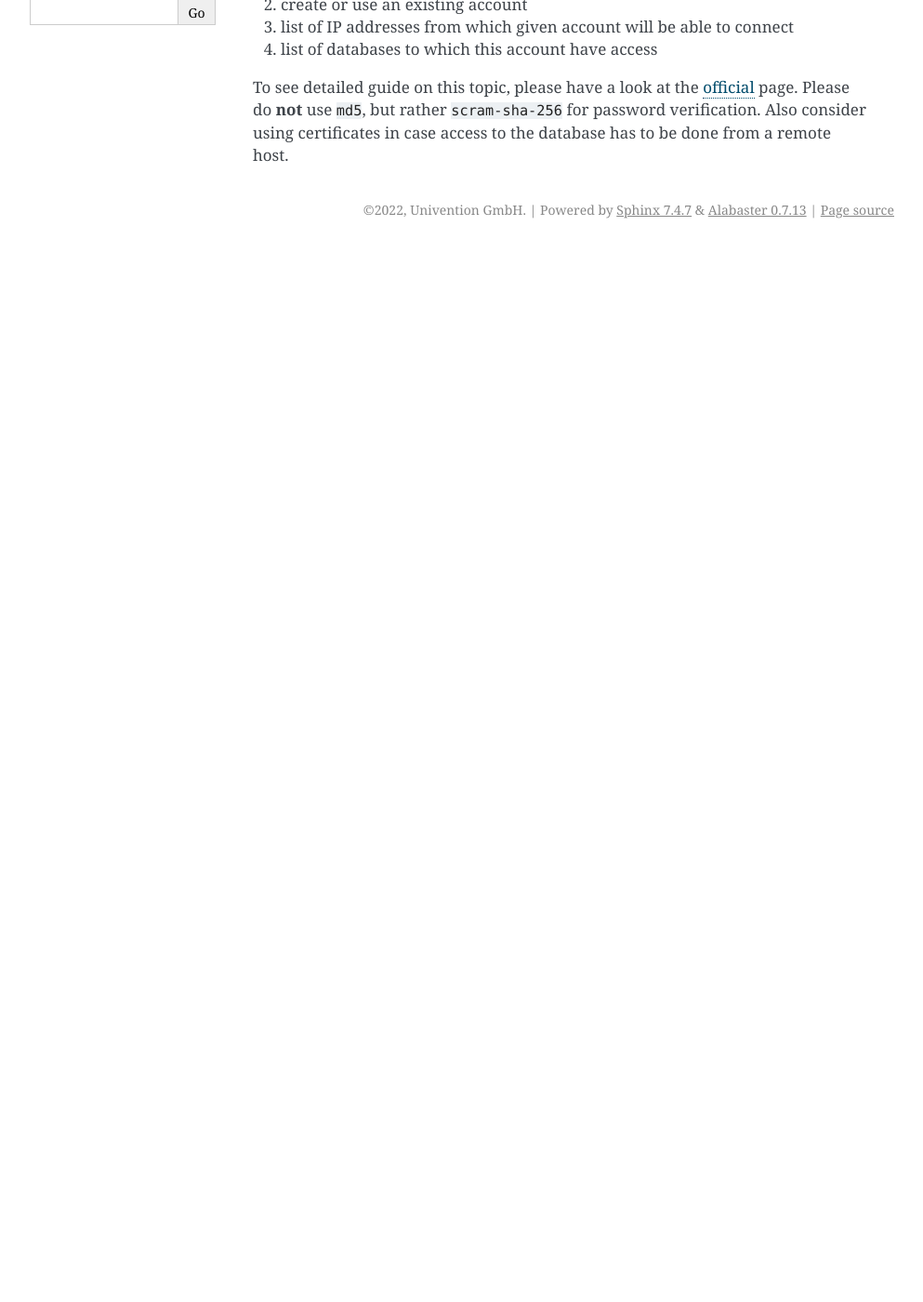
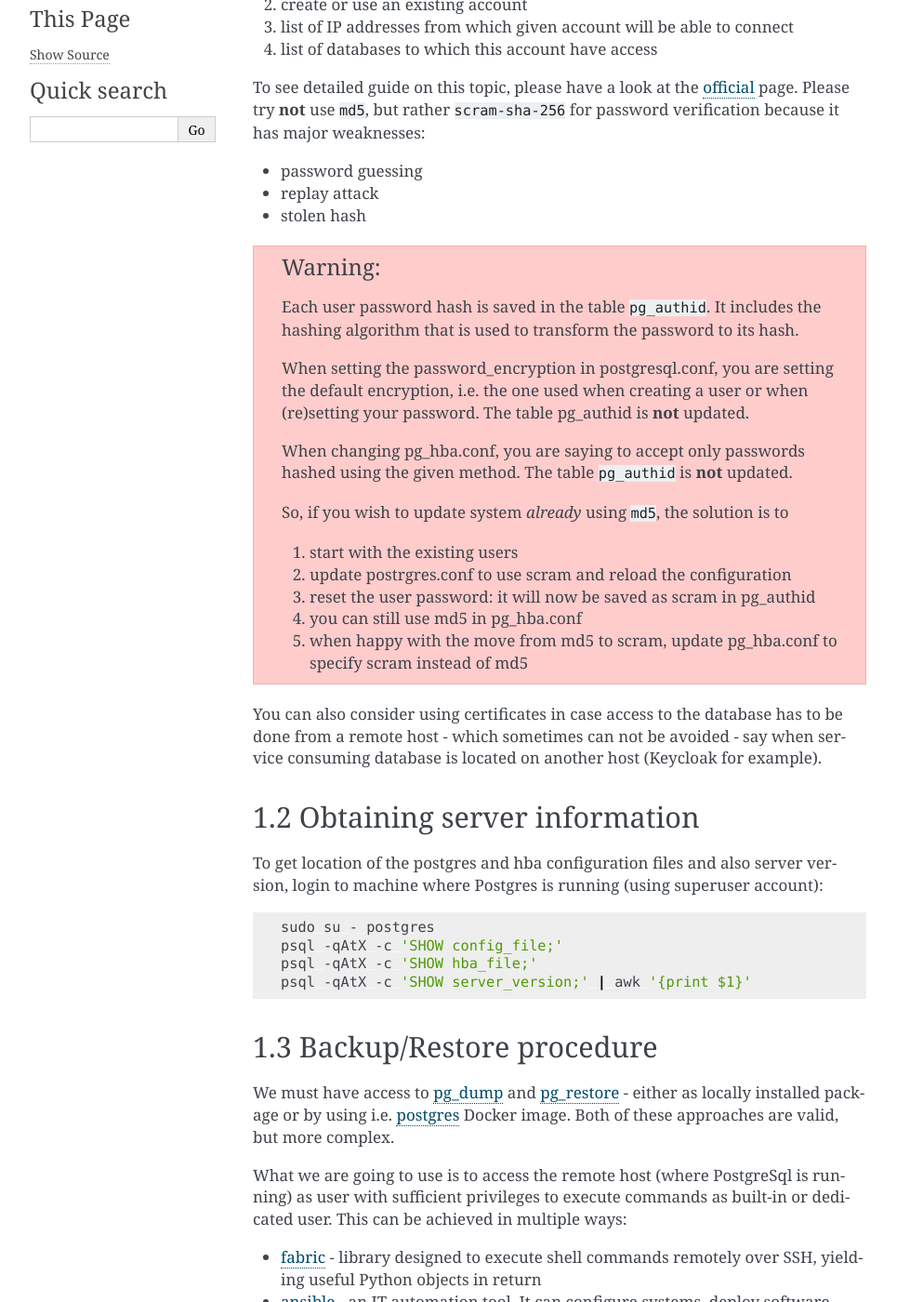
Before and after one commit to nikoladsp/-univention_db_tools, a Sphinx documentation site: the page built from doc/configuration/postgres.rst, in a window 1280 px wide and 1400 px high, scrolled down 270 px. Shown: the whole window at 93% size, without its empty margins (148-1141 px from the left). Built offline with Sphinx 7.4.7, drawn with Linux system fonts in a browser that asks for light colours; before the commit the page ends 900 px from its top, so only the background shows below that; some of the changed text lies outside the part shown.

Commit message:
* supported db class * postgres configuration docs updated

```diff
--- a/doc/configuration/postgres.rst
+++ b/doc/configuration/postgres.rst
@@ -14,5 +14,100 @@
 #. list of databases to which this account have access
 
 To see detailed guide on this topic, please have a look at the `official <https://www.postgresql.org/docs/current/auth-pg-hba-conf.html>`_
-page. Please do **not** use ``md5``, but rather ``scram-sha-256`` for password verification. Also consider using
-certificates in case access to the database has to be done from a remote host.
+page. Please try **not** use ``md5``, but rather ``scram-sha-256`` for password verification because it has major
+weaknesses:
+
+* password guessing
+* replay attack
+* stolen hash
+
+.. warning::
+
+   Each user password hash is saved in the table ``pg_authid``. It includes the hashing algorithm that is used to
+   transform the password to its hash.
+
+   When setting the password_encryption in postgresql.conf, you are setting the default encryption, i.e. the one used
+   when creating a user or when (re)setting your password. The table pg_authid is **not** updated.
+
+   When changing pg_hba.conf, you are saying to accept only passwords hashed using the given method. The table
+   ``pg_authid`` is **not** updated.
+
+   So, if you wish to update system *already* using ``md5``, the solution is to
+
+   #. start with the existing users
+   #. update postrgres.conf to use scram and reload the configuration
+   #. reset the user password: it will now be saved as scram in pg_authid
+   #. you can still use md5 in pg_hba.conf
+   #. when happy with the move from md5 to scram, update pg_hba.conf to specify scram instead of md5
+
+You can also consider using certificates in case access to the database has to be done from a remote host - which
+sometimes can not be avoided - say when service consuming database is located on another host (Keycloak for example).
+
+Obtaining server information
+-----------------------------------
+
+To get location of the postgres and hba configuration files and also server version, login to machine where Postgres is
+running (using superuser account):
+
+.. code-block:: bash
+
+   sudo su - postgres
+   psql -qAtX -c 'SHOW config_file;'
+   psql -qAtX -c 'SHOW hba_file;'
+   psql -qAtX -c 'SHOW server_version;' | awk '{print $1}'
+
+Backup/Restore procedure
+-----------------------------------
+
+We must have access to `pg_dump <https://www.postgresql.org/docs/current/app-pgdump.html>`_ and
+`pg_restore <https://www.postgresql.org/docs/current/app-pgrestore.html>`_ - either as locally installed package or by
+using i.e. `postgres <https://hub.docker.com/_/postgres>`_ Docker image. Both of these approaches are valid, but more
+complex.
+
+What we are going to use is to access the remote host (where PostgreSql is running) as user with sufficient
+privileges to execute commands as built-in or dedicated user. This can be achieved in multiple ways:
+
+* `fabric <https://www.fabfile.org/>`_ - library designed to execute shell commands remotely over SSH, yielding useful
+  Python objects in return
+* `ansible <https://docs.ansible.com/ansible/latest/index.html>`_ - an IT automation tool. It can configure systems,
+  deploy software, and orchestrate more advanced IT task
+* `salt <https://gitlab.com/saltstack/open/salt>`_ - remote execution framework for configuration management,
+  automation, provisioning, and orchestration.
+
+Built-in user
++++++++++++++++++++++++++++++++++++++++++++++++++++
+
+Assuming ``postgres`` is the database superuser, login to machine where Postgres is running (using superuser account):
+
+.. code-block:: bash
+
+   sudo su - postgres
+   pg_dump -d keycloak -h localhost -p 5432 -U postgres --format=custom --if-exists --clean --no-owner --no-acl -f /tmp/keycloak.dump
+
+Dedicated user
++++++++++++++++++++++++++++++++++++++++++++++++++++
+
+Login to machine where Postgres is running (using superuser account). We are going to:
+* allow Postgres to listen on all available interfaces
+* create a new role - *backup* (do not forget to use appropriate username and password!)
+* allow this new role to access from each host to all databases (this is why it is important **not** to use md5, as we
+mentioned already)
+* restart service
+
+.. code-block:: bash
+
+   sudo su - postgres
+   CONFIG_FILE=$(psql -qAtX -c 'SHOW config_file;')
+   sed -i -e "/listen_addresses/c\listen_addresses = '*'" ${CONFIG_FILE}
+   psql -c "CREATE ROLE backup WITH CREATEDB LOGIN ENCRYPTED PASSWORD 'univention'";
+   HBA_FILE=$(psql -qAtX -c 'SHOW hba_file;')
+   echo -e "host\tall\t\tbackup\t\tall\t\t\tmd5" >> ${HBA_FILE}
+   exit
+   sudo service postgresql restart
+
+
+To perform backup, we use (note that we dont have to switch account, can directly be run under say *root* account):
+
+.. code-block:: bash
+
+   PGPASSWORD="univention" pg_dump -d keycloak -h localhost -p 5432 -U backup --format=custom --if-exists --clean --no-owner --no-acl -f /tmp/keycloak.dump
```
Also changed, not shown: 2 other files.
